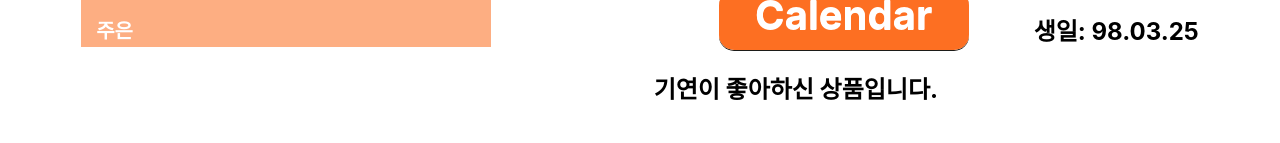
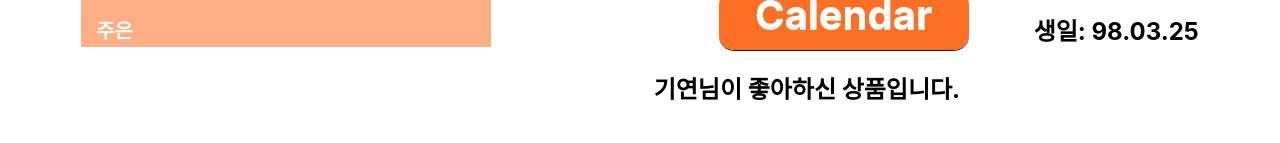
Before and after one commit to TeamDeli/Deli-Front, a React (Create React App) app: page / in a window 1280 px wide. Shown: the part 382-525 px from the top of the page. Built offline with nearby package versions, Linux system fonts and the light colour scheme.

Commit message:
style: 텍스트 수정

```diff
--- a/src/components/friends/WishList.js
+++ b/src/components/friends/WishList.js
@@ -7,7 +7,7 @@ const WishList = (props) => {
   console.log("props:", props);
   return (
     <WishWrap>
-      <h2>{friendName}이 좋아하신 상품입니다.</h2>
+      <h2>{friendName}님이 좋아하신 상품입니다.</h2>
       {wishList.length === 0 ? (
         <h3>no items..</h3>
       ) : (
```
